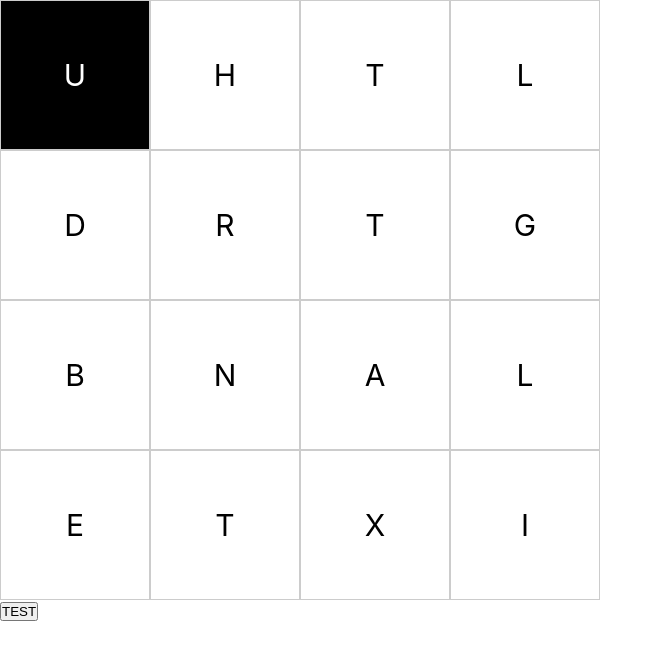
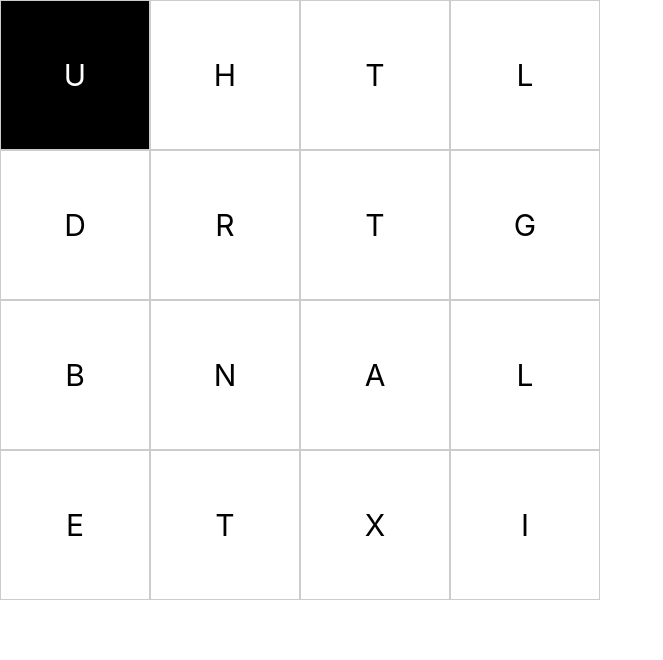
Before and after one commit to julian-leahy/wordwar, a React (Create React App) app: page / in a window 1280 px wide. Shown: the top 660 px of the page, without its empty margins (0-663 px from the left). Built offline with nearby package versions, Linux system fonts and the light colour scheme.

Commit message:
remove test button and clean up imports

```diff
--- a/src/features/board/Board.js
+++ b/src/features/board/Board.js
@@ -1,9 +1,9 @@
 import React, { useEffect } from 'react';
-import './Board.scss'
 import { useDispatch, useSelector } from 'react-redux';
+import { clearBoard, findWords, saveWords, selectBoard, selectChar, selectCurrent, selectDisabled } from '../board/boardSlice';
+import Output from '../output/Output';
 import Square from '../square/Square';
-import { selectBoard, selectChar, selectDisabled, selectCurrent, clearBoard, saveWords, findWords } from '../board/boardSlice';
-import Output from '../output/Output';
+import './Board.scss';
 
 let disabled, selected;
 
@@ -47,7 +47,6 @@ function Board() {
             <div className='char'>
                 {chars.map((char, idx) => <Output key={idx} char={char} />)}
             </div>
-            <button onClick={() => dispatch(findWords())}>TEST</button>
         </div>
     )
 }
```
